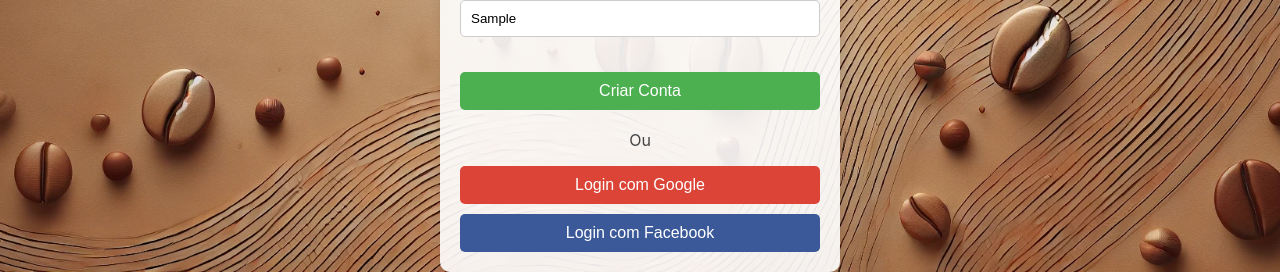
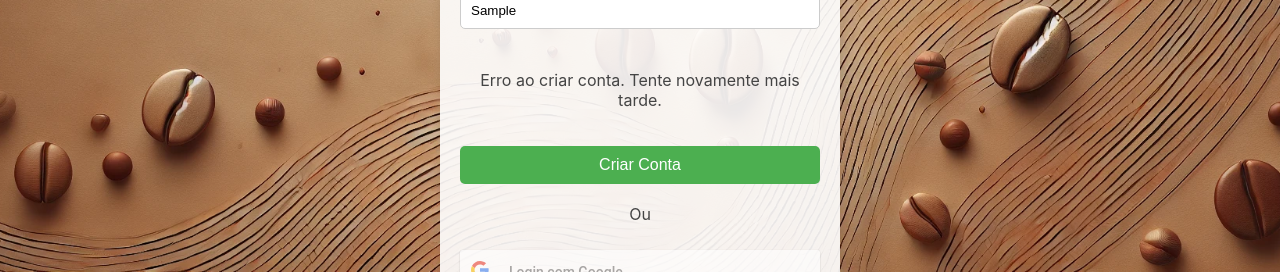
Before and after one commit to brunocsilva41/cafe-gourmet-react, a React (Create React App) app: page /criarConta in a window 1280 px wide. Both pictures are taken after typing "Sample", "name@example.com", "Sample123", "Sample", "Sample" into the empty fields and a click on the button "Criar Conta". Shown: the part 528-800 px from the top of the page. Built offline with nearby package versions, Linux system fonts and the light colour scheme; no server answers.

Commit message:
Corrigindo função para login com google/facebook

```diff
--- a/src/components/Criarconta.jsx
+++ b/src/components/Criarconta.jsx
@@ -2,10 +2,13 @@ import axios from 'axios';
 import React from 'react';
 import '../assets/styles/criarConta.css';
 import Header from '../components/Header';
+import SocialLogin from './SocialLogin';
 
 const base_URL = 'https://api-cafe-gourmet.vercel.app';
 
 const CriarConta = () => {
+  const [error, setError] = React.useState('');
+
   const handleSubmit = async (event) => {
     event.preventDefault();
     const name = event.target.name.value;
@@ -27,10 +30,14 @@ const CriarConta = () => {
         alert('Conta criada com sucesso!');
         window.location.href = '/login';
       } else {
-        alert('Erro ao criar conta.');
+        setError('Erro ao criar conta.');
       }
     } catch (error) {
-      alert('Erro ao criar conta. Tente novamente mais tarde.');
+      if (error.response && error.response.data && error.response.data.message) {
+        setError(error.response.data.message);
+      } else {
+        setError('Erro ao criar conta. Tente novamente mais tarde.');
+      }
     }
   };
 
@@ -53,12 +60,12 @@ const CriarConta = () => {
           <input type="text" name="address" required />
           <label>Telefone:</label>
           <input type="text" name="phone" required />
+          {error && <p className="error-message">{error}</p>}
           <button type="submit">Criar Conta</button>
         </form>
         <div className="links-adicionais">
           <p>Ou</p>
-          <button className="social-login google">Login com Google</button>
-          <button className="social-login facebook">Login com Facebook</button>
+          <SocialLogin />
         </div>
       </div>
     </div>
--- /dev/null
+++ b/src/components/SocialLogin.jsx
@@ -0,0 +1,38 @@
+import React from 'react';
+import FacebookLogin from 'react-facebook-login';
+import { GoogleLogin } from 'react-google-login';
+
+const SocialLogin = () => {
+  const handleGoogleSuccess = (response) => {
+    console.log('Google login successful:', response);
+  };
+
+  const handleGoogleFailure = (response) => {
+    console.log('Google login failed:', response);
+  };
+
+  const handleFacebookResponse = (response) => {
+    console.log('Facebook login successful:', response);
+  };
+
+  return (
+    <div className="social-login-container">
+      <GoogleLogin
+        clientId="YOUR_GOOGLE_CLIENT_ID"
+        buttonText="Login com Google"
+        onSuccess={handleGoogleSuccess}
+        onFailure={handleGoogleFailure}
+        cookiePolicy={'single_host_origin'}
+      />
+      <FacebookLogin
+        appId="YOUR_FACEBOOK_APP_ID"
+        autoLoad={false}
+        fields="name,email,picture"
+        callback={handleFacebookResponse}
+        textButton="Login com Facebook"
+      />
+    </div>
+  );
+};
+
+export default SocialLogin;
```
